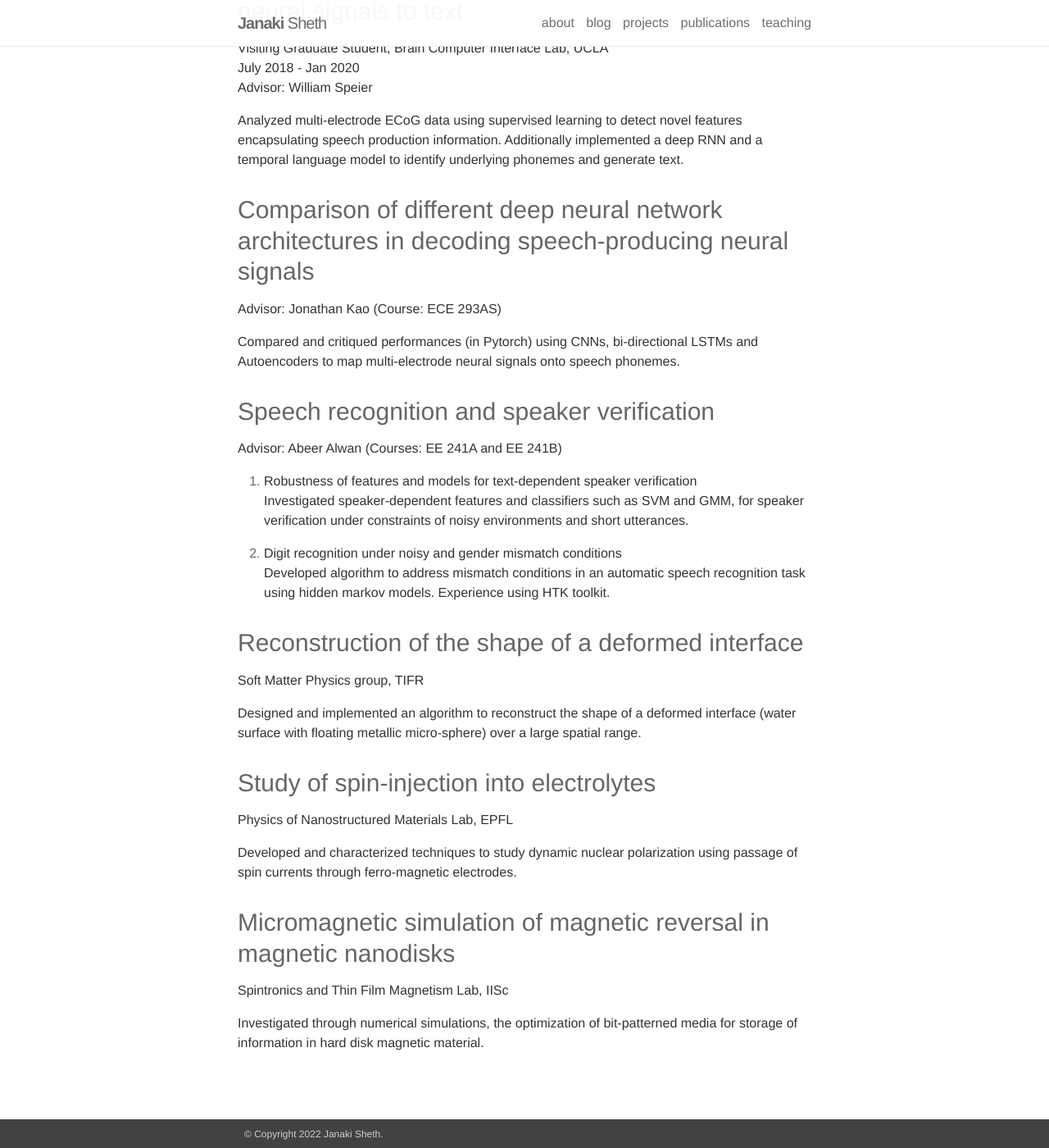
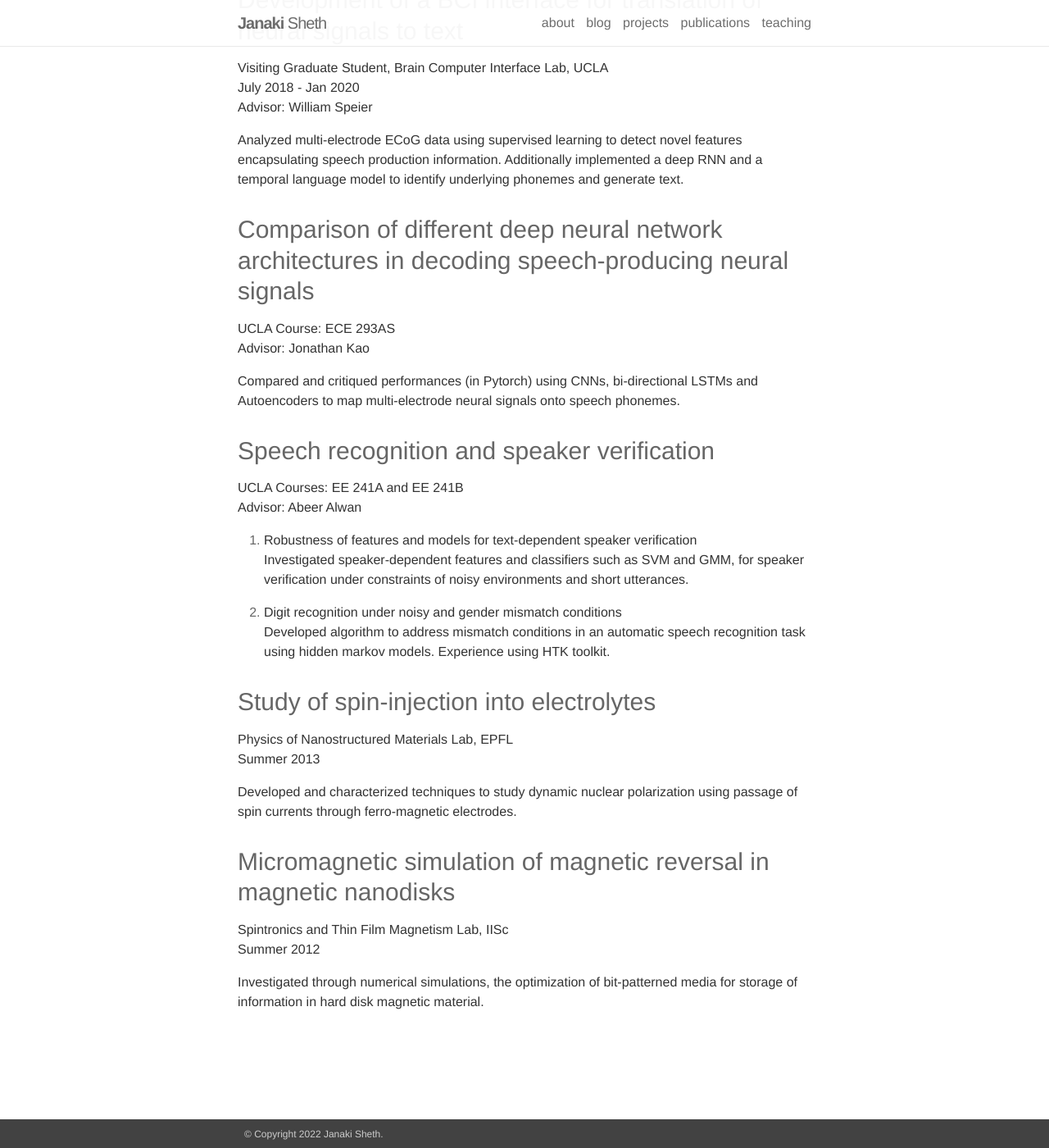
Before and after one commit to JanakiSheth/JanakiSheth.github.io, a Jekyll site: the page built from _pages/projects.md, in a window 1280 px wide and 1400 px high, scrolled down 1084 px. Shown: the whole window at 82% size. Built offline with Jekyll 4.4.1, drawn with Linux system fonts in a browser that asks for light colours; nearby versions of some CDN libraries; some of the changed text lies outside the part shown.

Commit message:
cleaned projs page

```diff
--- a/_pages/projects.md
+++ b/_pages/projects.md
@@ -7,7 +7,7 @@ years: [2018]
 ---
 
 ### Neural basis for auditory categorization
-Perelman school of Medicine. UPenn <br> Septmeber 2020 - Present <br>
+Perelman school of Medicine, UPenn <br> Septmeber 2020 - Present <br>
 Advisors: Maria Geffen, Yale Cohen and Konrad Kording
 
 1. Establish mechanisms underlying human perceptual decision-making using Bayesian models and generlaized linear models.
@@ -34,12 +35,12 @@ Advisor: William Speier
 Analyzed multi-electrode ECoG data using supervised learning to detect novel features encapsulating speech production information. Additionally implemented a deep RNN and a temporal language model to identify underlying phonemes and generate text.
 
 ### Comparison of different deep neural network architectures in decoding speech-producing neural signals
-Advisor: Jonathan Kao (Course: ECE 293AS)
+UCLA Course: ECE 293AS <br> Advisor: Jonathan Kao
 
 Compared and critiqued performances (in Pytorch) using CNNs, bi-directional LSTMs and Autoencoders to map multi-electrode neural signals onto speech phonemes.
 
 ### Speech recognition and speaker verification
-Advisor: Abeer Alwan (Courses: EE 241A and EE 241B)<br>
+UCLA Courses: EE 241A and EE 241B <br> Advisor: Abeer Alwan
 
 1. Robustness of features and models for text-dependent speaker verification <br>
 Investigated speaker-dependent features and classifiers such as SVM and GMM, for speaker verification under constraints of noisy environments and short utterances.
@@ -47,17 +48,14 @@ Investigated speaker-dependent features and classifiers such as SVM and GMM, for
 2. Digit recognition under noisy and gender mismatch conditions<br>
 Developed algorithm to address mismatch conditions in an automatic speech recognition task using hidden markov models. Experience using HTK toolkit.
 
-### Reconstruction of the shape of a deformed interface
-Soft Matter Physics group, TIFR <br>
-
-Designed and implemented an algorithm to reconstruct the shape of a deformed interface (water surface with floating metallic micro-sphere) over a large spatial range.
-
 ### Study of spin-injection into electrolytes
 Physics of Nanostructured Materials Lab, EPFL <br>
+Summer 2013 <br>
 
- Developed and characterized techniques to study dynamic nuclear polarization using passage of spin currents through ferro-magnetic electrodes.
+Developed and characterized techniques to study dynamic nuclear polarization using passage of spin currents through ferro-magnetic electrodes.
 
 ### Micromagnetic simulation of magnetic reversal in magnetic nanodisks
 Spintronics and Thin Film Magnetism Lab, IISc <br>
+Summer 2012 <br>
 
 Investigated  through numerical simulations, the optimization of bit-patterned media for storage of information in hard disk magnetic material.
```
Also changed, not shown: other parts of _pages/projects.md (+1 -0 lines).
